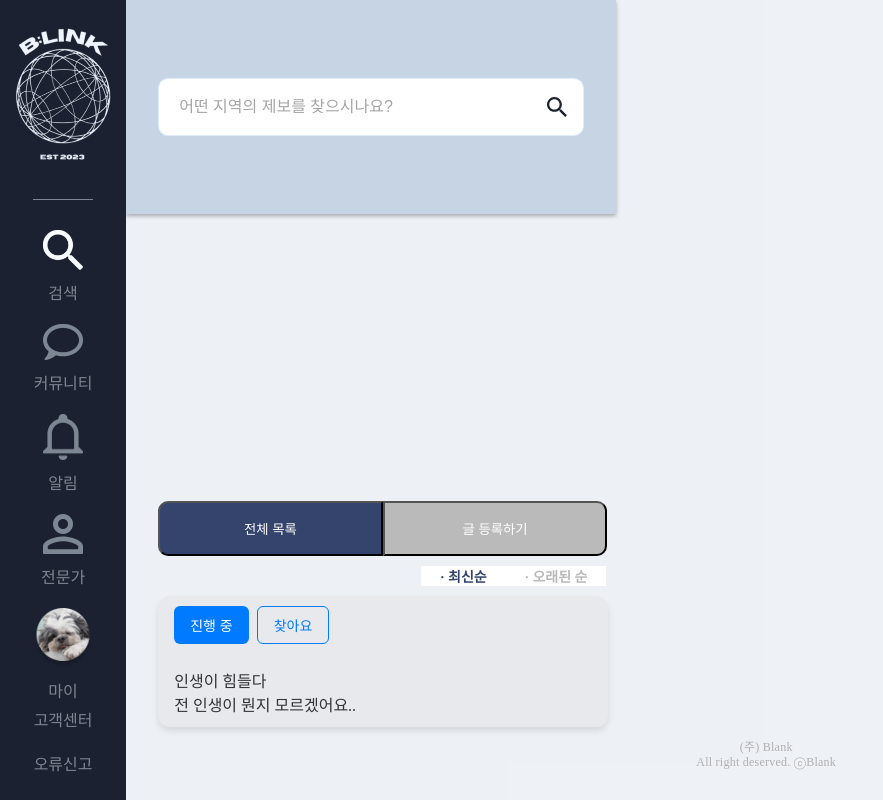
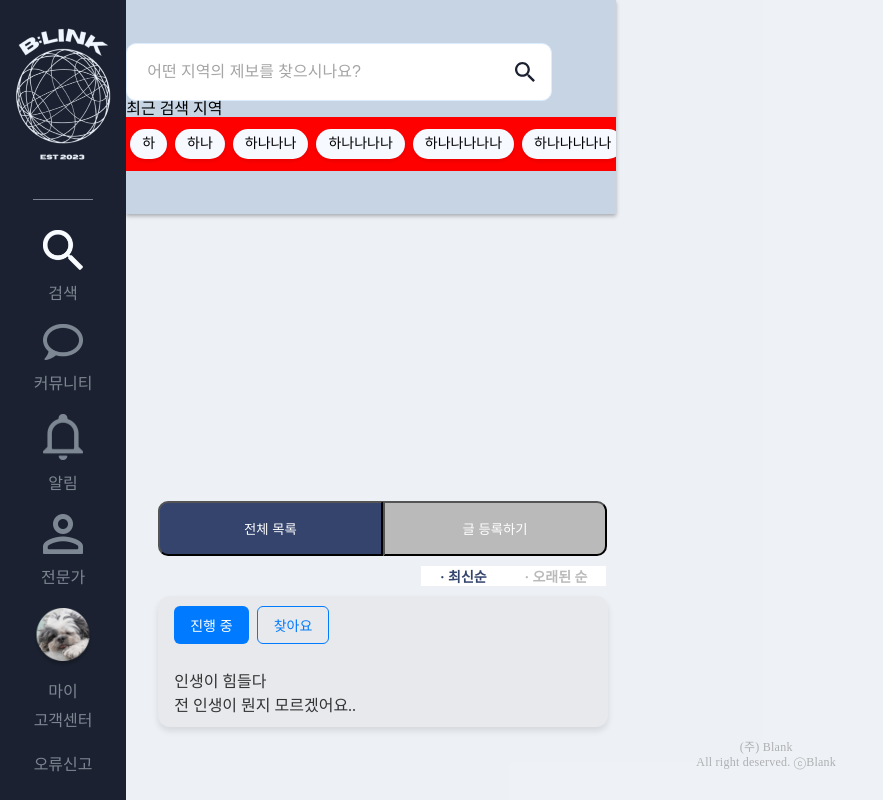
Before and after one commit to coldweek3/Blink_FE, a React (Create React App) app: page / in a window 1280 px wide. Shown: the top 800 px of the page, without its empty margins (0-883 px from the left). Built offline with nearby package versions, Linux system fonts and the light colour scheme.

Commit message:
[Design] 검색 기록 태그 레이아웃을 추가한다

```diff
--- a/src/components/mainpage/Search/Search.tsx
+++ b/src/components/mainpage/Search/Search.tsx
@@ -2,9 +2,20 @@ import React from "react";
 import * as S from "./style";
 
 function Search() {
+  // const displayText = text.length > 6 ? `${text.slice(0, 6)}...` : text;
   return (
     <S.Container>
       <S.Input />
+      <span>최근 검색 지역</span>
+      <S.TagConatainer>
+        <S.Tag>하</S.Tag>
+        <S.Tag>하나</S.Tag>
+        <S.Tag>하나나나</S.Tag>
+        <S.Tag>하나나나나</S.Tag>
+        <S.Tag>하나나나나나</S.Tag>
+        <S.Tag>하나나나나나</S.Tag>
+        <S.Tag>하나나나나나</S.Tag>
+      </S.TagConatainer>
     </S.Container>
   );
 }
--- a/src/components/mainpage/Search/style.ts
+++ b/src/components/mainpage/Search/style.ts
@@ -3,7 +3,8 @@ import search from "../../../assets/Icon/search.svg";
 
 export const Container = styled.div`
   display: flex;
-  align-items: center;
+  flex-direction: column;
+  /* align-items: center; */
   justify-content: center;
   width: 490px;
   height: 214px;
@@ -40,3 +41,47 @@ export const Input = styled.input.attrs({
     border-color: #007aff; // 포커스 됐을 때 테두리 색상
   }
 `;
+
+export const TagConatainer = styled.div`
+  padding: 8px 0px;
+  gap: 10px;
+  background-color: red;
+  overflow-x: scroll;
+  white-space: nowrap;
+
+  ::-webkit-scrollbar {
+    display: none;
+  }
+`;
+
+export const Tag = styled.div`
+  display: inline-flex;
+  align-items: center;
+  width: auto;
+  padding: 8px 12px;
+  margin: 4px;
+  font-size: 14px;
+  border-radius: 20px;
+  border: none;
+  background: #f6f9ff;
+  box-shadow: 0px 2px 4px rgba(0, 0, 0, 0.1);
+  white-space: nowrap;
+  overflow: hidden;
+  text-overflow: ellipsis; // 넘치는 텍스트를 말줄임표로 표시
+
+  // 태그 내 'X' 버튼에 대한 스타일
+  .close-icon {
+    display: inline-flex; // 아이콘을 inline-flex로 설정
+    justify-content: center;
+    align-items: center;
+    margin-left: 8px; // 아이콘과 텍스트 사이의 간격을 추가
+    cursor: pointer; // 마우스 오버 시 커서 변경
+  }
+
+  // 태그 텍스트의 최대 너비를 지정하여 글자 수에 따라 말줄임표를 적용
+  .text {
+    max-width: 80px; // 최대 너비를 설정하여 말줄임표를 적용할 길이를 결정
+    overflow: hidden;
+    text-overflow: ellipsis;
+  }
+`;
--- a/src/globalStyle.ts
+++ b/src/globalStyle.ts
@@ -50,4 +50,8 @@ table {
 	border-collapse: collapse;
 	border-spacing: 0;
 }
-`
+
+div::-webkit-scrollbar {
+    display: none;
+  }
+`;
```
